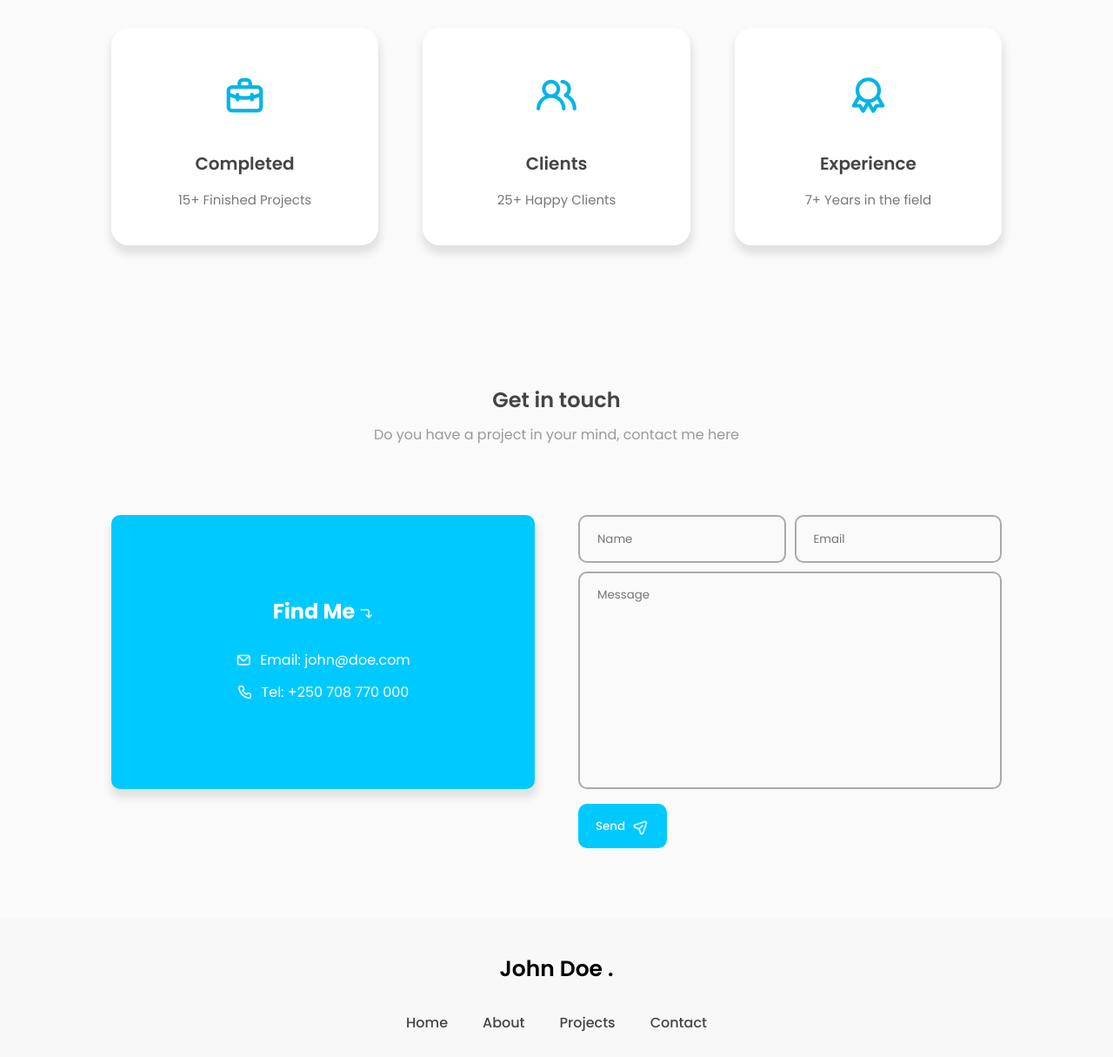
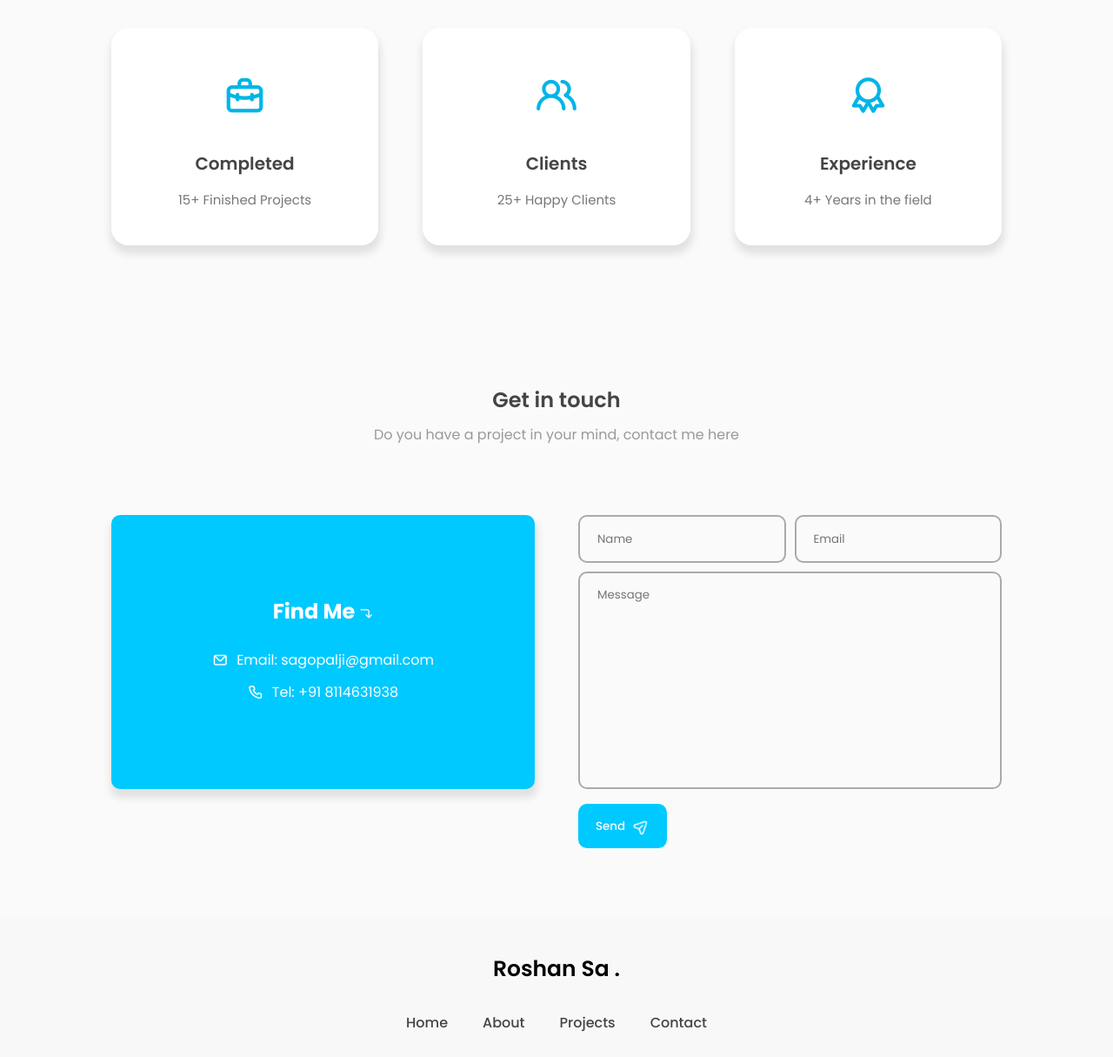
Before and after one commit to roshansa2/portfolio, a plain HTML site: page index.html in a window 1280 px wide. Shown: the part 1498-2713 px from the top of the page at 87% size. Drawn offline with nearby package versions, Linux system fonts and the light colour scheme.

Commit message:
Update index.html

```diff
--- a/index.html
+++ b/index.html
@@ -20,7 +20,7 @@
     <!-- --------------- HEADER --------------- -->
       <nav id="header">
         <div class="nav-logo">
-            <p class="nav-name">Doe</p>
+            <p class="nav-name">Roshan</p>
             <span>.</span>
         </div>
         <div class="nav-menu" id="myNavMenu">
@@ -58,7 +58,7 @@
        <section class="featured-box" id="home">
           <div class="featured-text">
             <div class="featured-text-card">
-                <span>John Doe</span>
+                <span>Roshan Sa</span>
             </div>
             <div class="featured-name">
                 <p>I'm <span class="typedText"></span></p>
@@ -171,7 +171,7 @@
             <div class="project-box">
                 <i class="uil uil-award"></i>
                 <h3>Experience</h3>
-                <label>7+ Years in the field</label>
+                <label>4+ Years in the field</label>
             </div>
           </div>
        </section>
@@ -187,8 +187,8 @@
              <div class="col">
                 <div class="contact-info">
                     <h2>Find Me <i class="uil uil-corner-right-down"></i></h2>
-                    <p><i class="uil uil-envelope"></i> Email: john@doe.com</p>
-                    <p><i class="uil uil-phone"></i> Tel: +250 708 770 000</p>
+                    <p><i class="uil uil-envelope"></i> Email: sagopalji@gmail.com</p>
+                    <p><i class="uil uil-phone"></i> Tel: +91 8114631938</p>
                 </div>
              </div>
              <div class="col">
@@ -214,7 +214,7 @@
     <!-- --------------- FOOTER --------------- -->
     <footer>
         <div class="top-footer">
-            <p>John Doe .</p>
+            <p>Roshan Sa .</p>
         </div>
         <div class="middle-footer">
             <ul class="footer-menu">
@@ -239,7 +239,7 @@
             <div class="icon"><i class="uil uil-github-alt"></i></div>
         </div>
         <div class="bottom-footer">
-            <p>Copyright &copy; <a href="#home" style="text-decoration: none;">John Doe</a> - All rights reserved</p>
+            <p>Copyright &copy; <a href="#home" style="text-decoration: none;">Roshan Sa</a> - All rights reserved</p>
         </div>
     </footer>
 
```
